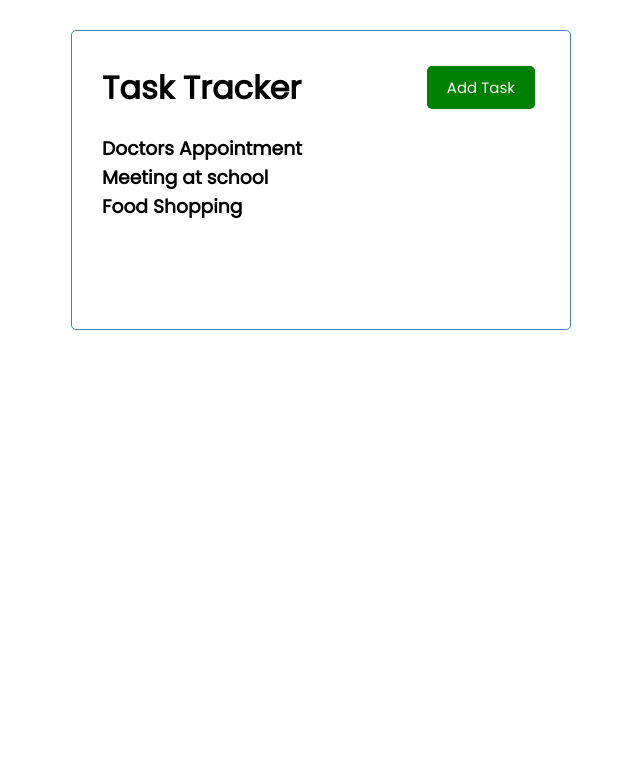
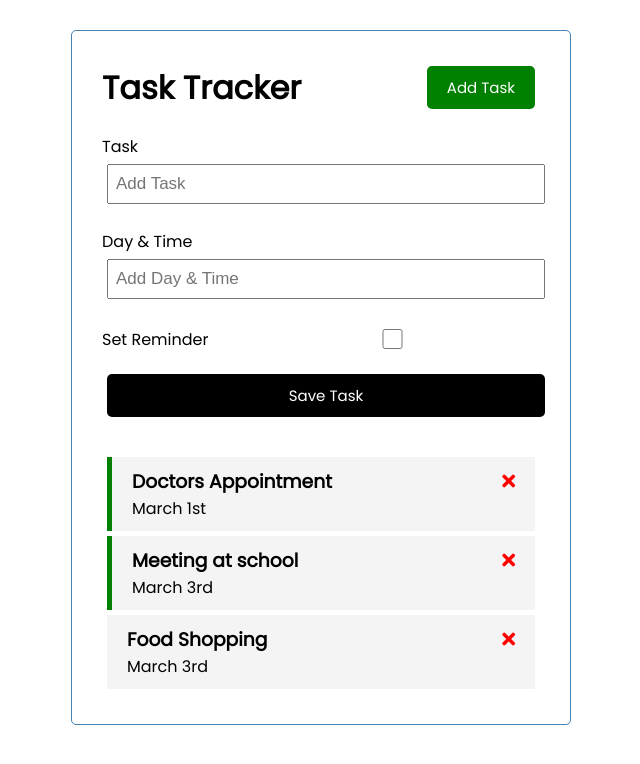
Before and after one commit to rostovsaor/vue-crash-2021, a Vue app: page / in a window 1280 px wide. Shown: the top 764 px of the page, without its empty margins (319-959 px from the left). Built offline with nearby package versions, Linux system fonts and the light colour scheme.

Commit message:
add emit functionality betweenn task components

```diff
--- a/public/index.html
+++ b/public/index.html
@@ -5,6 +5,7 @@
     <meta http-equiv="X-UA-Compatible" content="IE=edge">
     <meta name="viewport" content="width=device-width,initial-scale=1.0">
     <link rel="icon" href="<%= BASE_URL %>favicon.ico">
+    <link rel="stylesheet" href="https://cdnjs.cloudflare.com/ajax/libs/font-awesome/5.15.4/css/all.min.css" />
     <title><%= htmlWebpackPlugin.options.title %></title>
   </head>
   <body>
--- a/src/App.vue
+++ b/src/App.vue
@@ -1,23 +1,40 @@
 <template>
   <div class="container">
     <Header title="Task Tracker" />
-    <Tasks :tasks="tasks"  />
+    <AddTask />
+    <Tasks
+      @toggle-reminder="toggleReminder"
+      @delete-task="deleteTask"
+      :tasks="tasks"
+    />
   </div>
 </template>
 
 <script>
 import Header from "./components/Header";
 import Tasks from "./components/Tasks";
+import AddTask from "./components/AddTask";
 
 export default {
   name: "App",
   components: {
     Header,
-    Tasks
+    Tasks,
+    AddTask
   },
   data() {
     return {
       tasks: []
+    }
+  },
+  methods: {
+    deleteTask(id) {
+      if (confirm("Are you sure?")) {
+        this.tasks = this.tasks.filter((task) => task.id !== id)
+      }
+    },
+    toggleReminder(id) {
+      this.tasks = this.tasks.map(task => task.id === id ? {...task, reminder: !task.reminder} : task)
     }
   },
   created() {
@@ -26,19 +43,19 @@
         id: 1,
         text: "Doctors Appointment",
         day: "March 1st",
-        teminder: true,
+        reminder: true,
       },
       {
         id: 2,
         text: "Meeting at school",
         day: "March 3rd",
-        teminder: true,
+        reminder: true,
       },
       {
         id: 3,
         text: "Food Shopping",
         day: "March 3rd",
-        teminder: false,
+        reminder: false,
       },
     ]
   }
--- /dev/null
+++ b/src/components/AddTask.vue
@@ -0,0 +1,76 @@
+<template>
+   <form @submit="onSubmit" class="add-form">
+    <div class="form-control">
+      <label>Task</label>
+      <input type="text" v-model="text" name="text" placeholder="Add Task" />
+    </div>
+    <div class="form-control">
+      <label>Day & Time</label>
+      <input
+        type="text"
+        v-model="day"
+        name="day"
+        placeholder="Add Day & Time"
+      />
+    </div>
+    <div class="form-control form-control-check">
+      <label>Set Reminder</label>
+      <input type="checkbox" v-model="reminder" name="reminder" />
+    </div>
+
+    <input type="submit" value="Save Task" class="btn btn-block" />
+  </form>
+</template>
+
+<script>
+export default {
+  name: 'AddTask',
+  data() {
+    return {
+      text: '',
+      day: '',
+      reminder: false
+    }
+  },
+  methods: {
+    onSubmit(e) {
+      e.preventDefault()
+
+      if (!this.text) {
+
+      }
+    }
+  }
+}
+</script>
+
+<style scoped>
+.add-form {
+  margin-bottom: 40px;
+}
+.form-control {
+  margin: 20px 0;
+}
+.form-control label {
+  display: block;
+}
+.form-control input {
+  width: 100%;
+  height: 40px;
+  margin: 5px;
+  padding: 3px 7px;
+  font-size: 17px;
+}
+.form-control-check {
+  display: flex;
+  align-items: center;
+  justify-content: space-between;
+}
+.form-control-check label {
+  flex: 1;
+}
+.form-control-check input {
+  flex: 2;
+  height: 20px;
+}
+</style>
--- a/src/components/Task.vue
+++ b/src/components/Task.vue
@@ -1,7 +1,16 @@
 <template>
-  <h3>
-    {{task.text}}
-  </h3>
+  <div
+    @dblclick="$emit('toggle-reminder', task.id)"
+    :class="[task.reminder ? 'reminder' : '', 'task']"
+  >
+    <h3>
+      {{task.text}}
+      <i @click="$emit('delete-task', task.id)" class="fas fa-times"></i>
+    </h3>
+    <p>
+      {{task.day}}
+    </p>
+  </div>
 </template>
 
 <script>
@@ -9,10 +18,26 @@
   name: "Task",
   props: {
     task: Object,
-  }
+  },
 }
 </script>
 
-<style>
-
+<style scope>
+.fas {
+  color: red;
+}
+.task {
+  background: #f4f4f4;
+  margin: 5px;
+  padding: 10px 20px;
+  cursor: pointer;
+}
+.task.reminder {
+  border-left: 5px solid green;
+}
+.task h3 {
+  display: flex;
+  align-items: center;
+  justify-content: space-between;
+}
 </style>
--- a/src/components/Tasks.vue
+++ b/src/components/Tasks.vue
@@ -1,8 +1,11 @@
 <template>
 
   <div v-for="task in tasks" :key="task.id">
-    <!-- <h3>{{task.id}}</h3> -->
-    <Task :task="task" />
+    <Task
+      @toggle-reminder="$emit('toggle-reminder', task.id)"
+      @delete-task="$emit('delete-task', task.id)"
+      :task="task"
+    />
   </div>
 
 </template>
@@ -16,7 +19,8 @@
   },
   components: {
     Task
-  }
+  },
+  emits: ['delete-task', 'toggle-reminder'],
 }
 </script>
 
```
